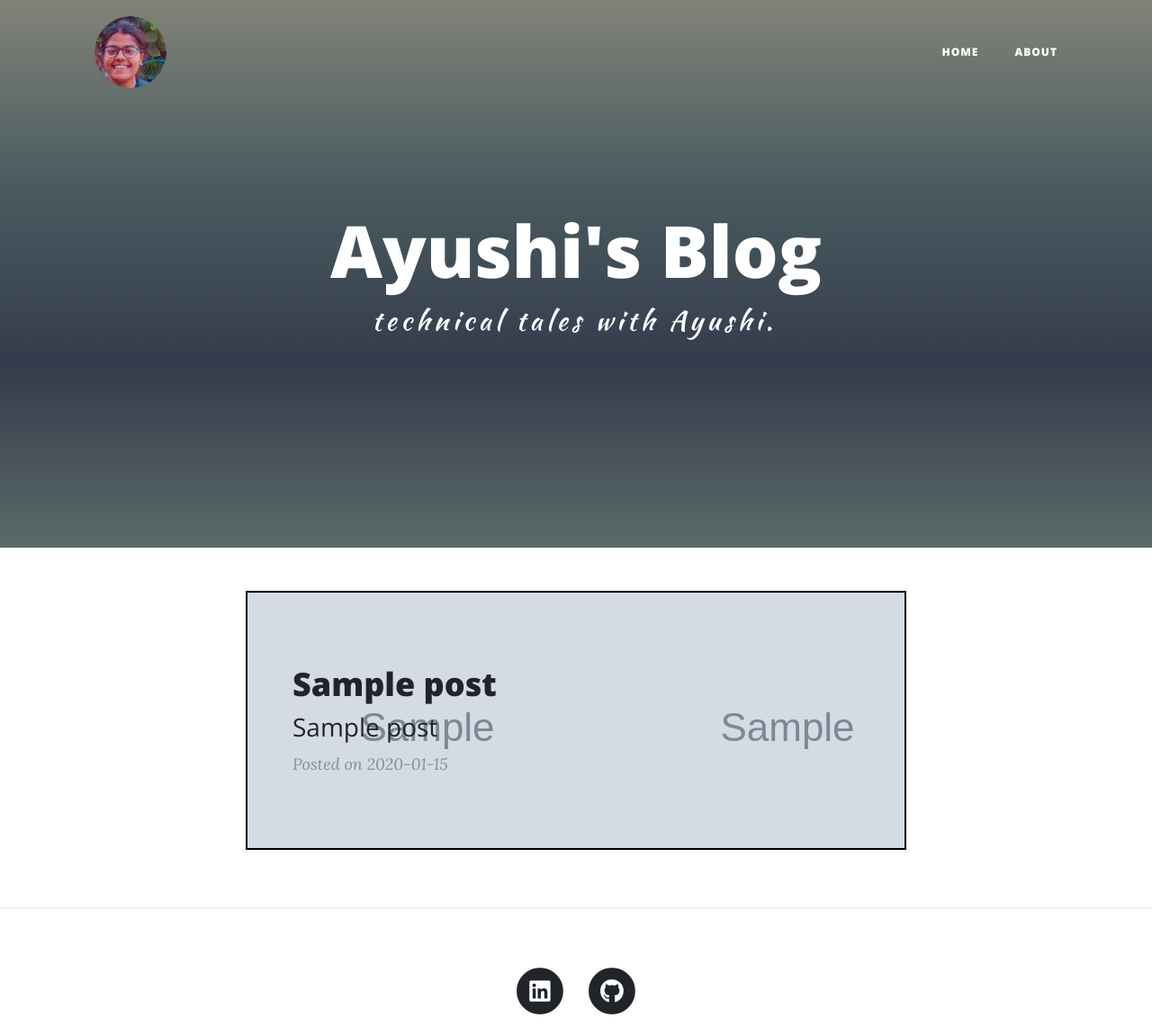
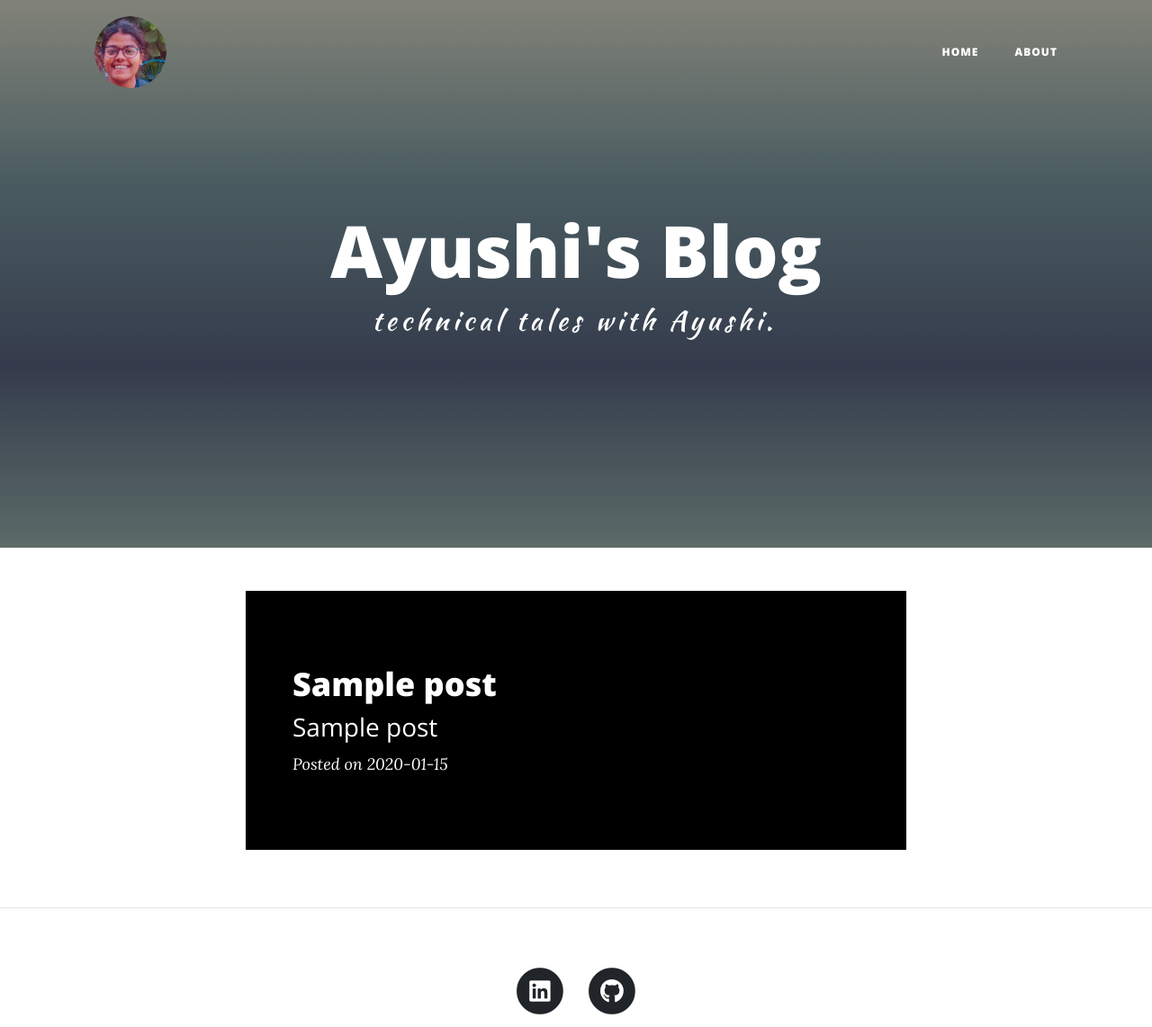
Before and after one commit to ayushi25jaiswal/ayushi-blog, a Flask app: page / in a window 1280 px wide. Shown: the top 1142 px of the page at 90% size. Run offline with Flask 2, Linux system fonts and the light colour scheme; tables that the repository leaves empty hold one stand-in row (values such as "Sample post"); grey boxes marked "Sample" are stand-in pictures; some libraries are stand-ins or nearby versions; some web fonts are replaced.

Commit message:
Update index.html

```diff
--- a/templates/index.html
+++ b/templates/index.html
@@ -24,16 +24,16 @@
                 <div class="row">
                   <div class="col-lg-8 col-md-10 mx-auto" >
                     {% for post in all_posts %}
-                    <div class="post-preview"  style="background-image:url('{{post.img_url}}'); background-color:black; outline-style: solid; outline: 2px solid black;padding: 50px;margin-bottom: 50px; " >
+                    <div class="post-preview"  style=" background-color:black; outline-style: solid; outline: 2px solid black;padding: 50px;margin-bottom: 50px; " >
                       <a href="{{ url_for('show_post', post_id=post.id) }}">
-                        <h2 class="post-title">
+                        <h2 class="post-title" style="color:white;">
                           {{post.title}}
                         </h2>
-                        <h3 class="post-subtitle">
+                        <h3 class="post-subtitle" style="color:white;">
                           {{post.subtitle}}
                         </h3>
                       </a>
-                      <p class="post-meta">Posted
+                      <p class="post-meta" style="color:white;">Posted
                         on {{post.date}}
                         {% if current_user.id == 1: %}
                         <a href="{{url_for('delete_post', post_id=post.id) }}">✘</a>
```
